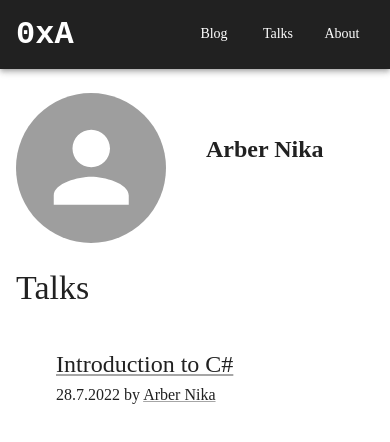
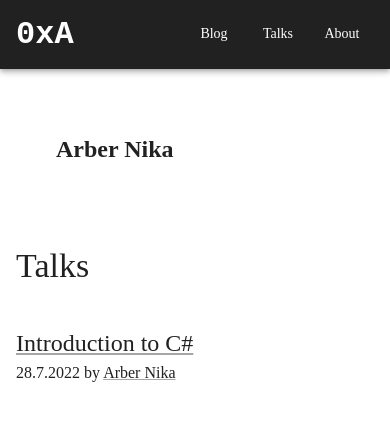
Before and after one commit to 0xa-at/website, a Next.js app: page /author/arber in a window 390 px wide. Shown: the top 442 px of the page. Built offline with nearby package versions, Linux system fonts and the light colour scheme.

Commit message:
feat: responsive ui
- hide author image
- display leadership vertically
- remove padding from post and talk preview
- responsive front page
- full page video player

```diff
--- a/components/PostPreview.tsx
+++ b/components/PostPreview.tsx
@@ -1,11 +1,13 @@
-import { Link } from "@mui/material"
-import { Box } from "@mui/system"
-import PostType, { AuthorType } from "../utils/types"
-import PostMetadata from "./PostMetadata"
+import { Link, useMediaQuery } from "@mui/material";
+import { Box } from "@mui/system";
+import PostType, { AuthorType } from "../utils/types";
+import PostMetadata from "./PostMetadata";
 
 export default function PostPreview({ post }: { post: PostType }) {
+    const isMobile = useMediaQuery('(max-width:600px)');
+
     return (
-        <Box m={5}>
+        <Box m={5} mx={isMobile ? 0 : 5}>
             <Link variant="h5" href={`/posts/${post.id}`}>{post.title}</Link>
             <PostMetadata date={post.date} author={post.author as AuthorType} />
         </Box>
--- a/components/TalkPreview.tsx
+++ b/components/TalkPreview.tsx
@@ -1,13 +1,15 @@
-import { Link } from "@mui/material"
-import { Box } from "@mui/system"
-import { AuthorType, TalkType } from "../utils/types"
-import PostMetadata from "./PostMetadata"
+import { Link, useMediaQuery } from "@mui/material";
+import { Box } from "@mui/system";
+import { AuthorType, TalkType } from "../utils/types";
+import PostMetadata from "./PostMetadata";
 
 export default function TalkPreview({ talk }: { talk: TalkType }) {
+    const isMobile = useMediaQuery('(max-width:600px)');
+
     return (
-        <Box m={5}>
+        <Box m={5} mx={isMobile ? 0 : 5}>
             <Link variant="h5" href={`/talk/${talk.id}`}>{talk.title}</Link>
             <PostMetadata date={talk.date} author={talk.speaker as AuthorType} />
-        </Box>
+        </Box >
     )
 }
--- a/pages/author/[id].tsx
+++ b/pages/author/[id].tsx
@@ -1,4 +1,4 @@
-import { Avatar, Box, Divider, Typography } from "@mui/material";
+import { Avatar, Box, Divider, Typography, useMediaQuery } from "@mui/material";
 import { grey } from "@mui/material/colors";
 import { Stack } from "@mui/system";
 import AuthorDetails from "../../components/AuthorDetails";
@@ -15,12 +15,16 @@ type Props = {
 }
 
 export default function AuthorPage({ author, posts, talks }: Props) {
+    const isMobile = useMediaQuery('(max-width:600px)');
+
     return (
         <Box >
             <Box pb={3} pt={3} sx={{ display: 'flex', flexDirection: 'row' }}>
-                <Box sx={{ display: 'flex', flexDirection: 'column', justifyContent: 'space-around' }}>
-                    <Avatar sx={{ bgcolor: grey[500], width: 150, height: 150 }} />
-                </Box>
+                {!isMobile &&
+                    <Box sx={{ display: 'flex', flexDirection: 'column', justifyContent: 'space-around' }}>
+                        <Avatar sx={{ bgcolor: grey[500], width: 150, height: 150 }} />
+                    </Box>
+                }
 
                 <Stack direction="column" spacing={2} p={5}>
                     <AuthorDetails author={author} />
--- a/pages/talk/[id].tsx
+++ b/pages/talk/[id].tsx
@@ -10,9 +10,9 @@ export default function TalkPage({ talk }: { talk: TalkType }) {
         <Box>
             <PostHeader title={talk.title} author={talk.speaker as AuthorType} date={talk.date} />
 
-            <Box pt={3}>
+            <Box pt={3} >
                 <iframe
-                    width="80%"
+                    width={'100%'}
                     height="500px"
                     src={videoUrl}
                     title="YouTube video player"
```
Also changed, not shown: pages/about.tsx (+5 -3 lines), pages/index.tsx (+5 -3 lines).
